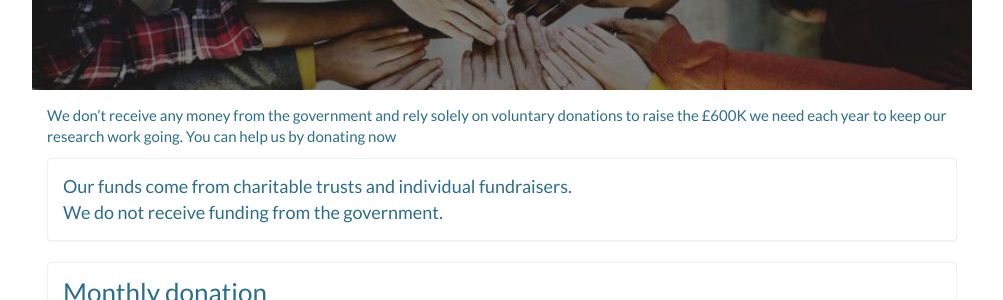
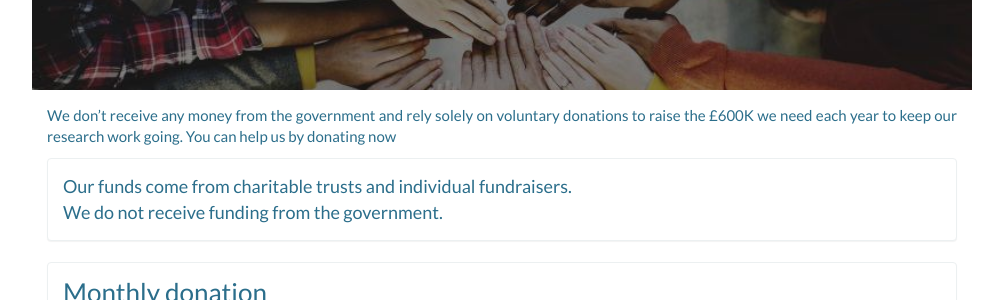
Before and after one commit to CancerVaccine/cancervaccine.github.io, a Jekyll site: the page built from support-us/donate/index.html, in a window 1280 px wide. Shown: the part 190-490 px from the top of the page, without its empty margins (138-1141 px from the left). Built offline with Jekyll 4.4.1, drawn with Linux system fonts in a browser that asks for light colours.

Commit message:
Updated '/support-us/donate/index.html' via CloudCannon

```diff
--- a/support-us/donate/index.html
+++ b/support-us/donate/index.html
@@ -22,7 +22,7 @@ hero-image-class: donate-hero-image
 <div class="row">
   <div class="col-md-12">
     <div class="col-md-12">
-      <p class="editable">We don’t receive any money from the government and rely solely on voluntary donations to raise the £600K we need each
+      <p class="editable text-justify">We don’t receive any money from the government and rely solely on voluntary donations to raise the £600K we need each
         year to keep our research work going. You can help us by donating now</p>
       <div class="row">
         <div class="col-xs-12">
```
